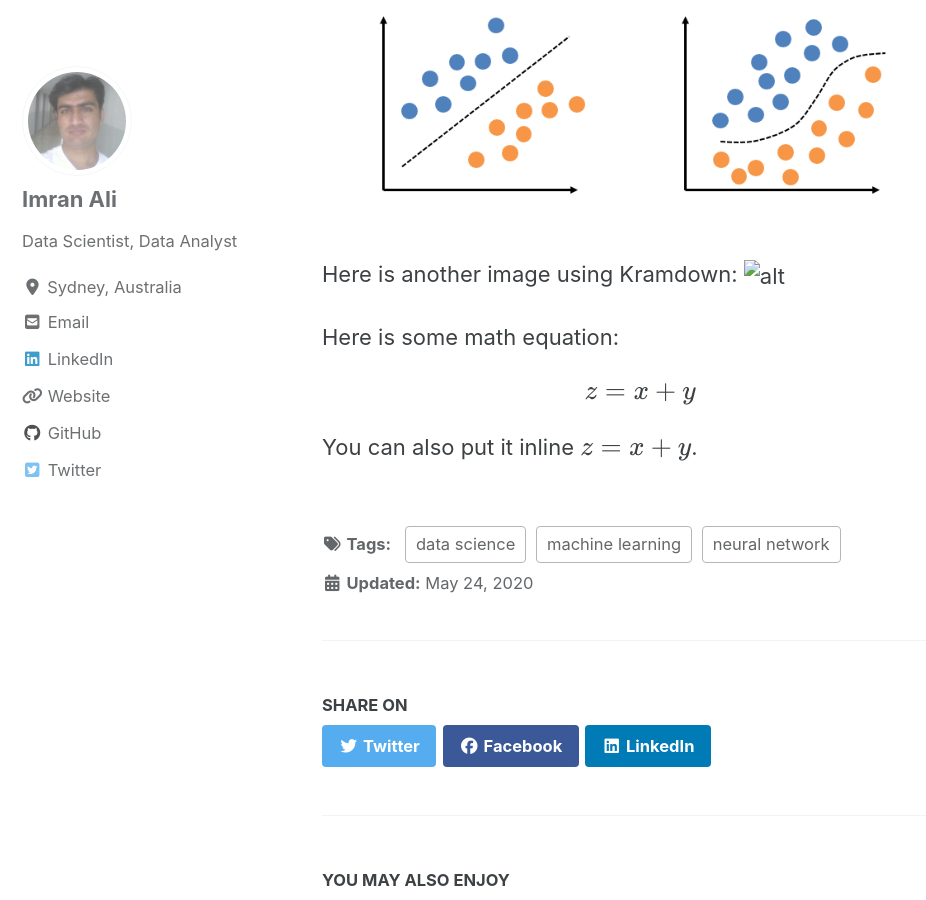
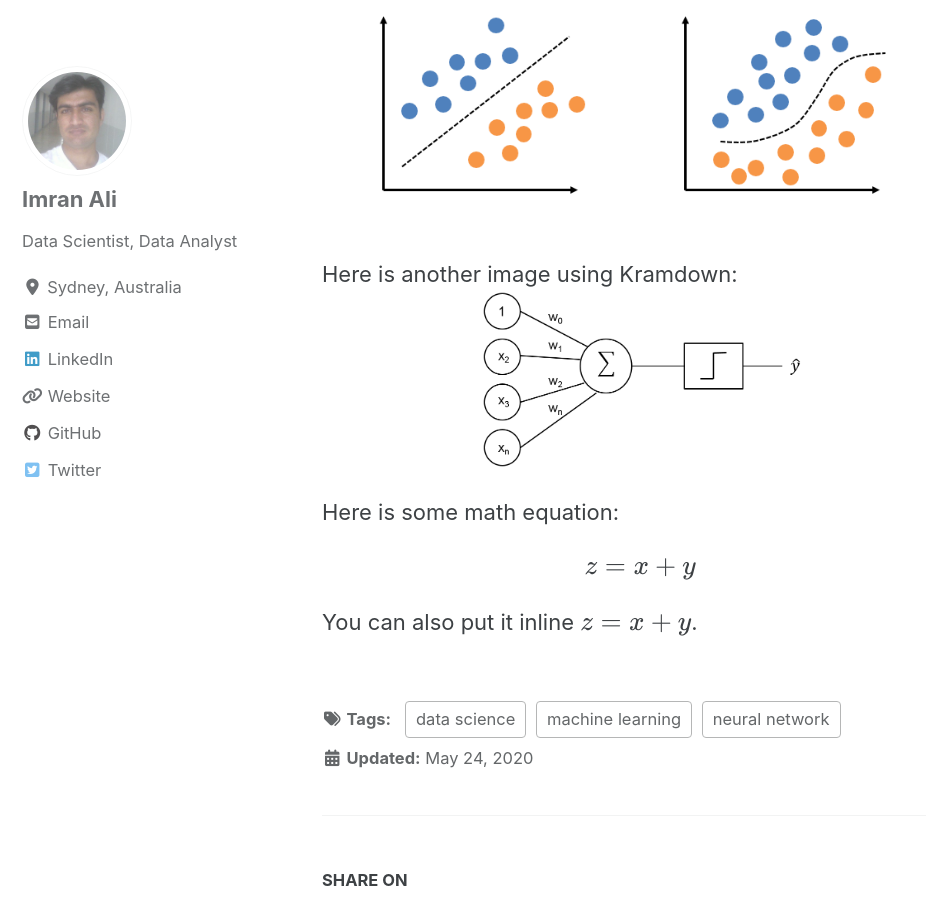
Before and after one commit to ImranAliPhD/ImranAliPhD.github.io, a Jekyll site: the page built from _posts/2020-05-24-perceptron.md, in a window 1280 px wide and 900 px high, scrolled down 2319 px. Shown: the whole window, without its empty margins (0-926 px from the left). Built offline with Jekyll 4.4.1, drawn with Linux system fonts in a browser that asks for light colours; cached includes are drawn as plain includes; nearby versions of some CDN libraries; formulas are drawn with MathJax 3.

Commit message:
New Github Repo

```diff
--- a/_posts/2020-05-24-perceptron.md
+++ b/_posts/2020-05-24-perceptron.md
@@ -56,7 +56,7 @@ Here is an image:
 <img src="{{ site.url }}{{ site.baseurl }}/images/perceptron/linsep.jpg" alt="Linearly Separable Data">
 
 Here is another image using Kramdown:
-![alt]({{ site.url }}{{ site.baseurl }}/images/percept.jpg)
+![alt]({{ site.url }}{{ site.baseurl }}/images/perceptron/percept.jpg)
 
 Here is some math equation:
 
```
